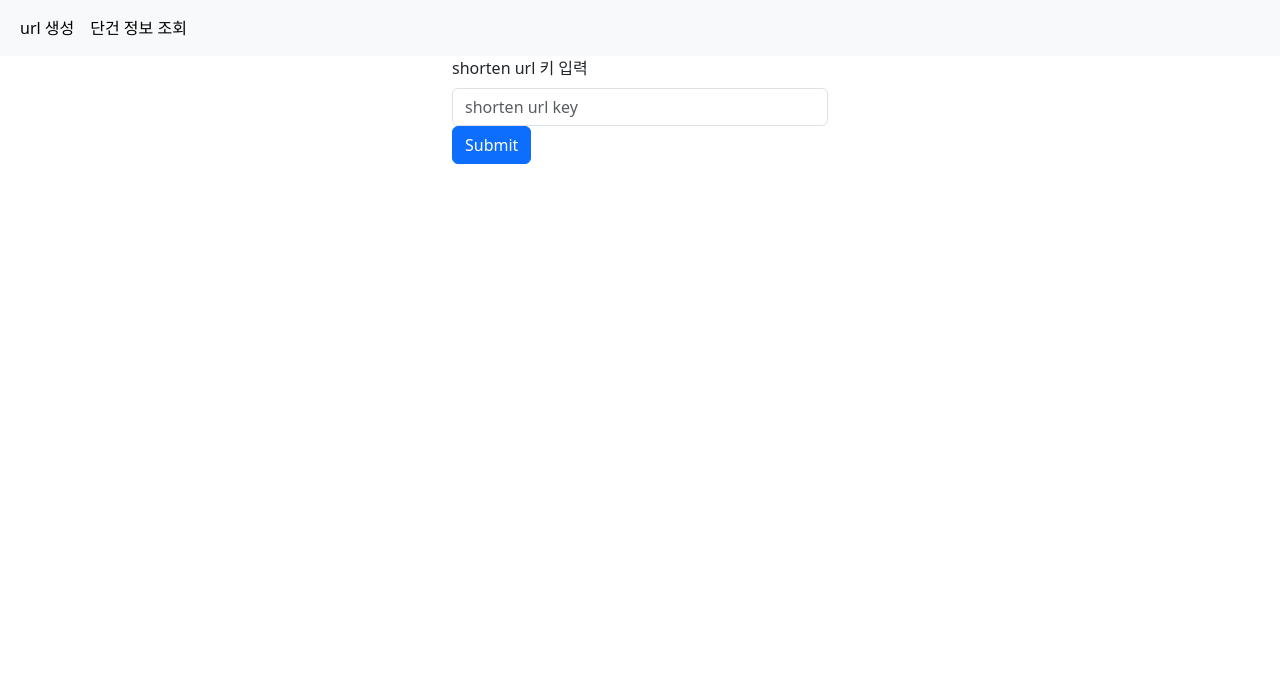
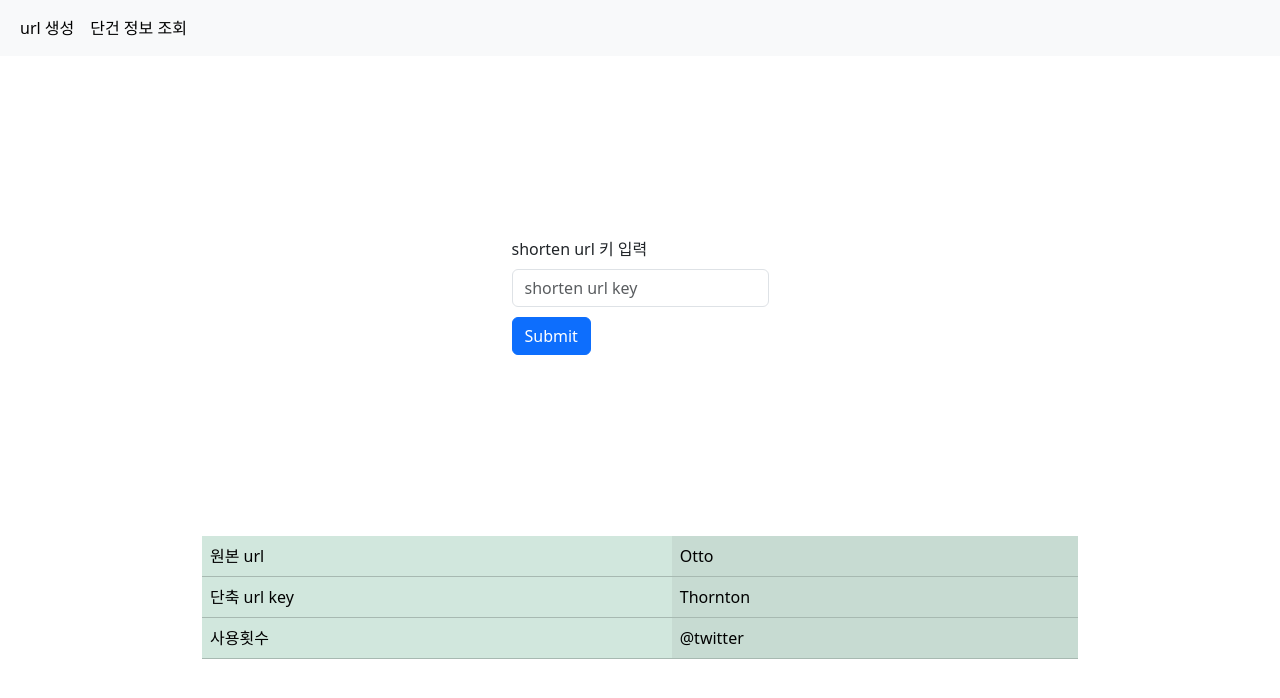
Before and after one commit to choizz156/shortenurlFront, a website: page get-shortenurl-info.html in a window 1280 px wide. Drawn offline with nearby package versions, Linux system fonts and the light colour scheme.

Commit message:
feat: url 정보 테이블 적용

```diff
--- a/get-shortenurl-info.html
+++ b/get-shortenurl-info.html
@@ -43,22 +43,42 @@
       </div>
     </nav>
 
-    <div class="container-fluid" style="width: 400px">
-      <form onsubmit="getShortenUrlInfo(); return false;">
+    <div style="min-height: 60dvh; display: flex; justify-content: center; align-items: center">
+      <form onsubmit="getShortenUrlInfo(); return false;" >
         <label class="form-label" for="shortenurl-key"
           >shorten url 키 입력</label
         >
         <input
-          class="form-control"
+            class="form-control"
           id="shortenurl-key"
           placeholder="shorten url key"
           type="text"
         />
-        <button class="btn btn-primary" type="submit">Submit</button>
+        <button class="btn btn-primary" style="margin-top: 10px" type="submit">
+          Submit
+        </button>
       </form>
     </div>
 
-    <div id="shortenurl-info"></div>
+    <div class="container-fluid" id="shortenurl-info" style="width: 900px; margin-top: 0px">
+      <table class="table table-success table-striped-columns">
+        <tbody>
+          <tr>
+            <td>원본 url</td>
+            <td>Otto</td>
+          </tr>
+          <tr>
+            <td>단축 url key</td>
+            <td>Thornton</td>
+          </tr>
+          <tr>
+            <td>사용횟수</td>
+            <td>@twitter</td>
+          </tr>
+        </tbody>
+      </table>
+    </div>
+
     <script>
       function getShortenUrlInfo() {
         const shortenurlKey = document.querySelector("#shortenurl-key").value;
@@ -70,13 +90,9 @@
           .then((response) => {
             if (response.status === 200) {
               response.json().then((data) => {
-                const createdShortenurlDom =
-                  document.querySelector("#shortenurl-info");
-                createdShortenurlDom.innerText = `
-                  원본 url : ${data.originalUrl}
-                  단축 url key : ${data.shortenedUrlKey}
-                  사용 횟수 : ${data.redirectCount}
-                `;
+                document.querySelector("#shortenurl-info tr:nth-child(1) td:nth-child(2)").textContent = data.originalUrl;
+                document.querySelector("#shortenurl-info tr:nth-child(2) td:nth-child(2)").textContent = data.shortenedUrlKey;
+                document.querySelector("#shortenurl-info tr:nth-child(3) td:nth-child(2)").textContent = data.redirectCount;
               });
             } else {
               alert("요청이 실패했습니다.");
```
Also changed, not shown: create-shortenurl.html (+2 -1 lines).
